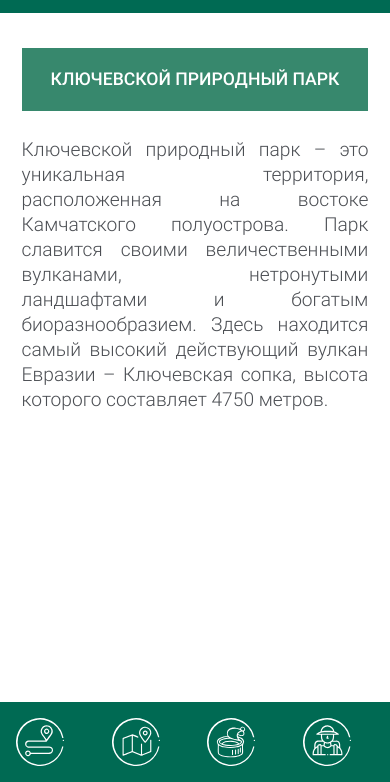
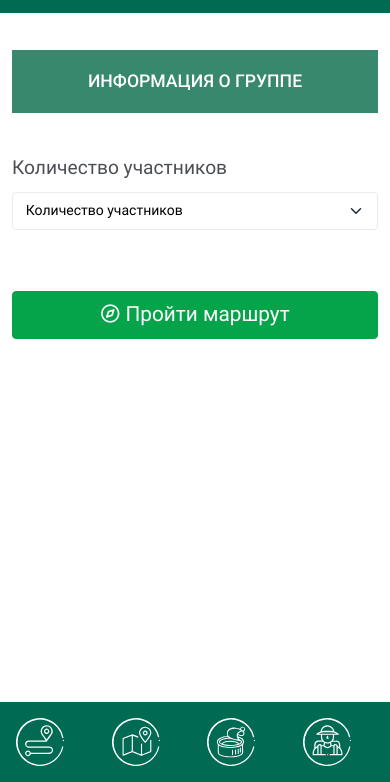
Before and after one commit to IvanMTD/TrailTracker, a website: page www/index.html in a window 390 px wide. Shown: the part 62-844 px from the top of the page. Drawn offline with nearby package versions, Linux system fonts and the light colour scheme; some packages are replaced by stand-ins of ours.

Commit message:
Количество участников группы

```diff
--- a/www/css/stile.css
+++ b/www/css/stile.css
@@ -241,3 +241,19 @@ header, footer {
 .niz-otstup{
     min-height: 2rem;
 }
+.form_otst_top{
+    height: 2rem;
+}
+.form_otst_s{
+    height: 1rem;
+}
+.lale-form{
+    margin: 0;
+    padding-top: 0.4rem;
+    padding-bottom: 0.7rem;
+    color: #4c4f54;
+    font-family: 'Roboto';
+    font-weight: 400;
+    font-size: 1.2rem;
+    line-height: 1.3;
+}
--- /dev/null
+++ b/www/forma.html
@@ -0,0 +1,34 @@
+<div class="container">
+    <div class="row">
+        <div class="col-12 bk_stat">
+        <div class="form_otst_s"></div>
+         <h6 class="podzagolovok-mars_bc_green">Информация о группе</h6>
+            <div class="form_otst_s"></div>
+        <form class="forms-sample">
+          <div class="mb-3">
+            <label for="exampleFormControlSelect1" class="lale-form">Количество участников</label>
+<select class="form-select" id="exampleFormControlSelect1">
+              <option selected disabled>Количество участников</option>
+              <option>1</option>
+              <option>2</option>
+              <option>3</option>
+              <option>4</option>
+              <option>5</option>
+              <option>6</option>
+              <option>7</option>
+              <option>8</option>
+              <option>9</option>
+              <option>10</option>
+            </select>
+          </div>
+<div class="form_otst_top"></div>
+          <div class="d-grid">
+                <button class="btn btn-success m-top-bt text-knopki" type="button"><i
+                        class="icon feather icon-compass fs-4"></i> Пройти маршрут
+                </button>
+            </div>
+        </form>
+
+        </div>
+    </div>
+</div>
--- a/www/js/index.js
+++ b/www/js/index.js
@@ -137,7 +137,7 @@ function loadMainPage(ctx, next) {
 }
 
 function loadNalychevoPage(ctx, next){
-    fetch('kluchevskoy.html')
+    fetch('forma.html')
         .then(response => response.text())
         .then(html => {
             document.getElementById('content').innerHTML = html;
@@ -148,7 +148,7 @@ function loadNalychevoPage(ctx, next){
 }
 
 function loadNalychevoOnePage(ctx, next){
-    fetch('kluchevskoy.html')
+    fetch('forma.html')
         .then(response => response.text())
         .then(html => {
             document.getElementById('content').innerHTML = html;
```
Also changed, not shown: www/reka-kol.html (+5 -3 lines).
